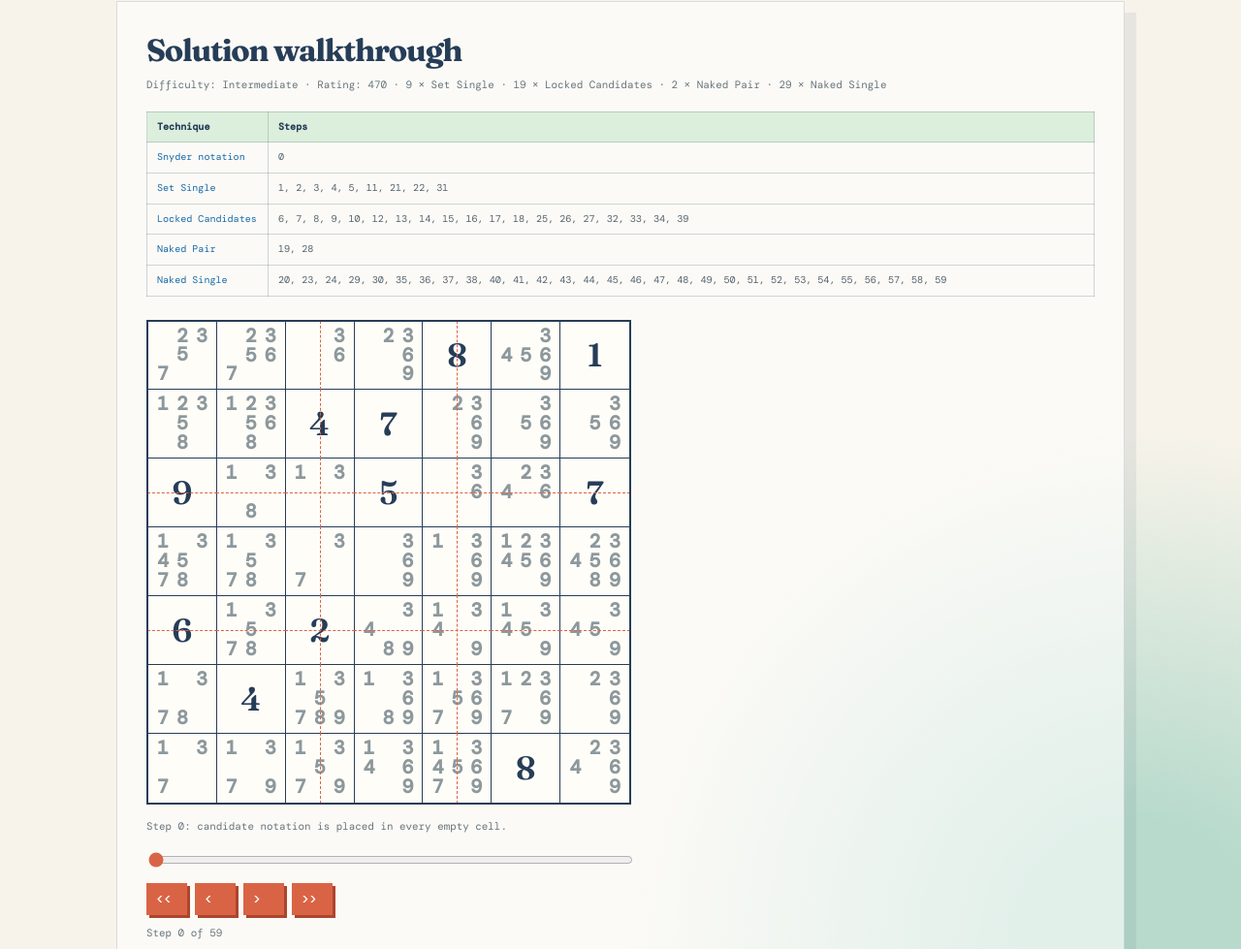
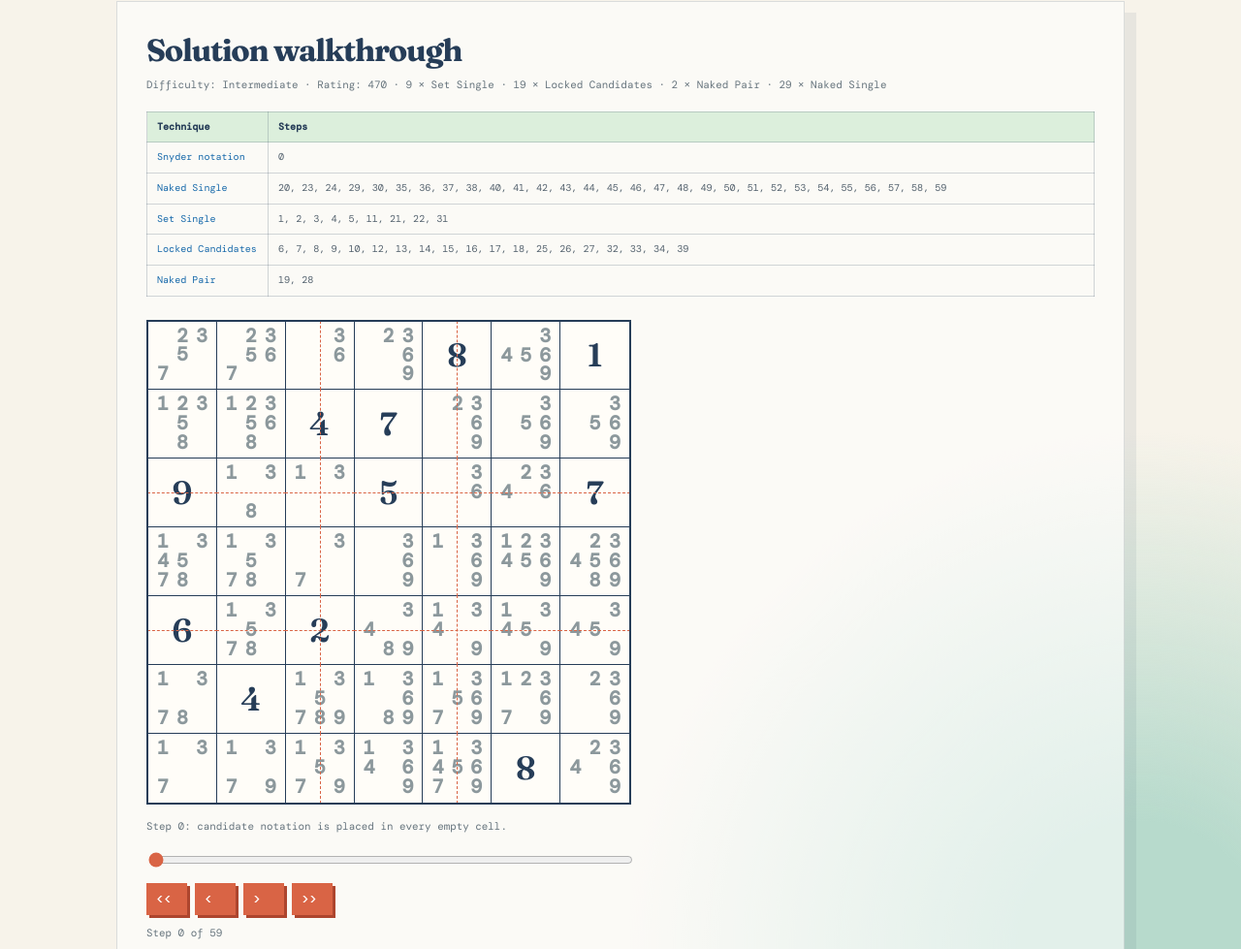
Before and after one commit to nahiphog/SquishdokuMaker, a website built with Vite: page index.html in a window 1280 px wide. Shown: the part 787-1766 px from the top of the page at 97% size. Built offline with nearby package versions, Linux system fonts and the light colour scheme.

Commit message:
Order technique tally by difficulty

```diff
--- a/src/walkthrough.ts
+++ b/src/walkthrough.ts
@@ -5,6 +5,16 @@ export type Board = number[][];
 type MoveKind = 'Snyder notation' | 'Naked Single' | 'Set Single' | 'Locked Candidates' | 'Naked Pair' | 'Naked Triple' | 'Naked Quadruple' | 'Brute Force';
 type Notes = number[][][];
 type Step = { board: Board; notes: Notes; givens: boolean[][]; removed: Set<string>; affected: Set<string>; placed: [number, number] | null; kind: MoveKind; description: string };
+const techniqueDifficulty: Record<MoveKind, number> = {
+  'Snyder notation': 0,
+  'Naked Single': 10,
+  'Set Single': 20,
+  'Locked Candidates': 40,
+  'Naked Pair': 50,
+  'Naked Triple': 60,
+  'Naked Quadruple': 70,
+  'Brute Force': 10000,
+};
 
 const regions: number[][][] = [
   [[1], [1], [1, 2], [2], [2, 3], [3], [3]], [[1], [1], [1, 2], [2], [2, 3], [3], [3]],
@@ -169,7 +179,7 @@ export function mountWalkthrough(container: HTMLElement, puzzle: Board, heading
   ['Technique', 'Steps'].forEach((label) => { const heading = document.createElement('th'); heading.scope = 'col'; heading.textContent = label; headingRow.append(heading); });
   tableHead.append(headingRow); const tableBody = document.createElement('tbody'); const techniqueSteps = new Map<MoveKind, number[]>();
   walk.steps.forEach((step, index) => { const steps = techniqueSteps.get(step.kind) ?? []; steps.push(index); techniqueSteps.set(step.kind, steps); });
-  techniqueSteps.forEach((steps, kind) => {
+  [...techniqueSteps.entries()].sort(([left], [right]) => techniqueDifficulty[left] - techniqueDifficulty[right]).forEach(([kind, steps]) => {
     const row = document.createElement('tr'); const technique = document.createElement('td'); const details = document.createElement('td');
     technique.textContent = kind; details.textContent = steps.join(', '); row.append(technique, details); tableBody.append(row);
   });
```
Also changed, not shown: custom-build/index.html (+1 -0 lines), dist/assets/customBuild-CGJvJLx7.js (deleted), dist/assets/customBuild-O7l2JCal.js (added), dist/assets/generate-BtoRRQ6G.js (added), dist/assets/generate-WLkUg7N5.js (deleted), dist/assets/verify-Bf9pwBm9.js (added), dist/assets/verify-D885YOui.js (deleted), dist/assets/walkthrough-CMeMEd1d.js (deleted), dist/assets/walkthrough-CjHQXpJL.js (added), dist/custom-build/index.html, dist/index.html, dist/verify/index.html.
